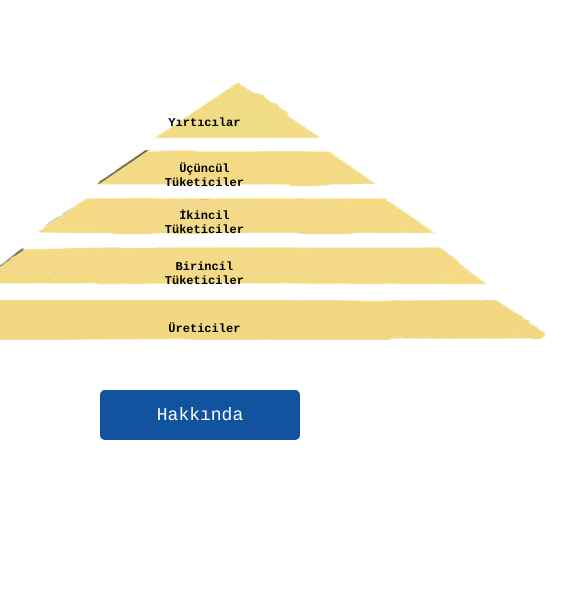
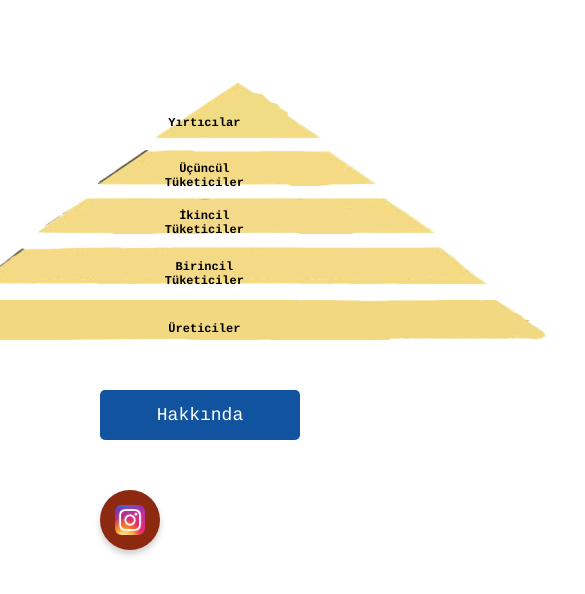
Before and after one commit to necocinoserousman/BesinPiramidi, a plain HTML site: page mobil.html in a window 390 px wide. Shown: the top 594 px of the page, 585 px wide, since content can reach past the window. Drawn offline with Linux system fonts and the light colour scheme.

Commit message:
Update mobil.html

```diff
--- a/mobil.html
+++ b/mobil.html
@@ -255,7 +255,7 @@
                     align-items: center;
                     justify-content: center;
                     margin-top: 50px;
-                    margin-left: 960px ;
+                    margin-left: 100px ;
 
                 }
 
```
